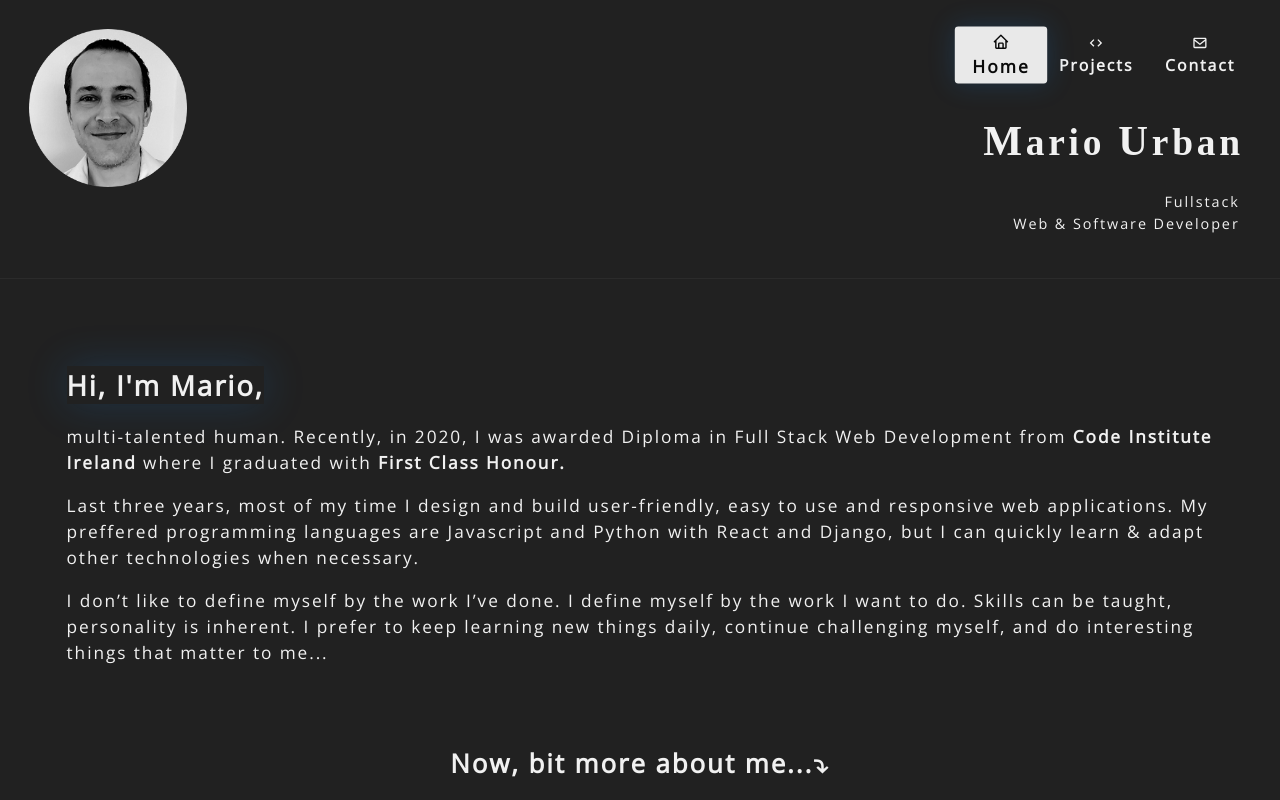
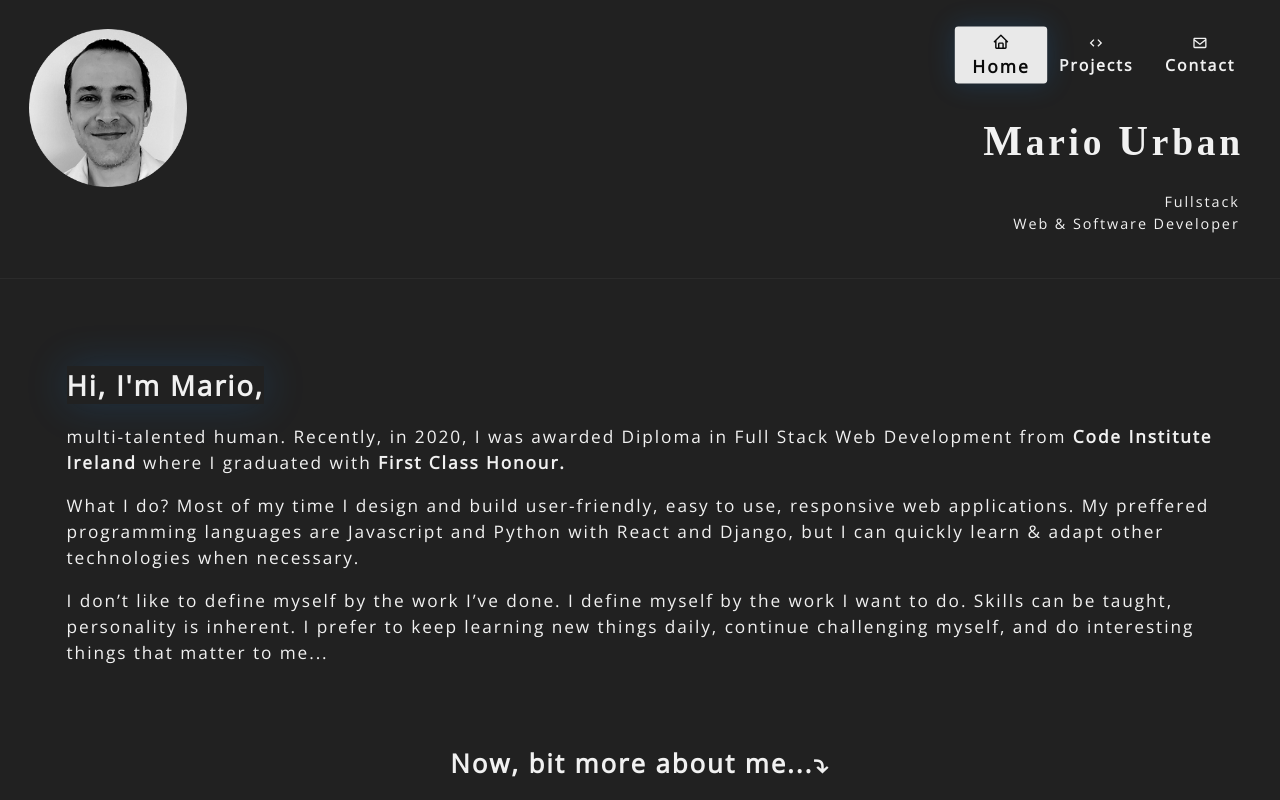
Before and after one commit to mariourban83/MU-portfolio-app-2021, a React (Create React App) app: page / in a window 1280 px wide. Shown: the top 800 px of the page. Built offline with nearby package versions, Linux system fonts and the light colour scheme; a web font is replaced by a local one.

Commit message:
Add Google Analytics to the website

```diff
--- a/package.json
+++ b/package.json
@@ -10,6 +10,7 @@
     "node-sass": "^5.0.0",
     "react": "^17.0.2",
     "react-dom": "^17.0.2",
+    "react-ga": "^3.3.0",
     "react-icons": "^4.2.0",
     "react-router-dom": "^5.2.0",
     "react-scripts": "4.0.3"
--- a/public/index.html
+++ b/public/index.html
@@ -3,6 +3,7 @@
 
 <head>
   <meta charset="utf-8" />
+  <meta name="theme-color" content="#212121"/>
   <link rel="icon" href="%PUBLIC_URL%/favicon.ico" />
   <meta name="viewport" content="width=device-width, initial-scale=1" />
   <meta name="description" content="Developer Portfolio Website" />
--- a/src/index.js
+++ b/src/index.js
@@ -1,6 +1,9 @@
 import React from "react";
 import ReactDOM from "react-dom";
 import { BrowserRouter } from "react-router-dom";
+
+// Google Analytics
+import ReactGA from 'react-ga';
 
 // styles
 import "./index.scss";
@@ -8,8 +11,12 @@ import "./index.scss";
 //component
 import App from "./App";
 
+ReactGA.initialize('UA-63715257-16');
+ReactGA.pageview(window.location.pathname + window.location.search);
+
 ReactDOM.render(
   <BrowserRouter>
+
     <App />
   </BrowserRouter>,
   document.getElementById("root")
--- a/src/views/TheHome.js
+++ b/src/views/TheHome.js
@@ -48,7 +48,7 @@ const Home = () => {
             </a>
           </p>
           <p>
-            Last three years, most of my time I design and build user-friendly, easy to use and responsive web
+            What I do? Most of my time I design and build user-friendly, easy to use, responsive web
             applications. My preffered programming languages are
             Javascript and Python with React and Django, but I can quickly learn & adapt other technologies when necessary.
           </p>
--- a/src/views/TheProjects.js
+++ b/src/views/TheProjects.js
@@ -30,7 +30,7 @@ const Projects = () => {
         <h2>My projects on Github</h2>
         <div className="row">
           <div className="container">
-            {projectsArray.slice(12, 17).map((item) => (
+            {projectsArray.slice(8, 13).map((item) => (
               <TheProjectsCard
                 key={item.id}
                 name={item.name}
```
Also changed, not shown: public/manifest.json, 2 other files (tests, documents, lock files or other folders).
